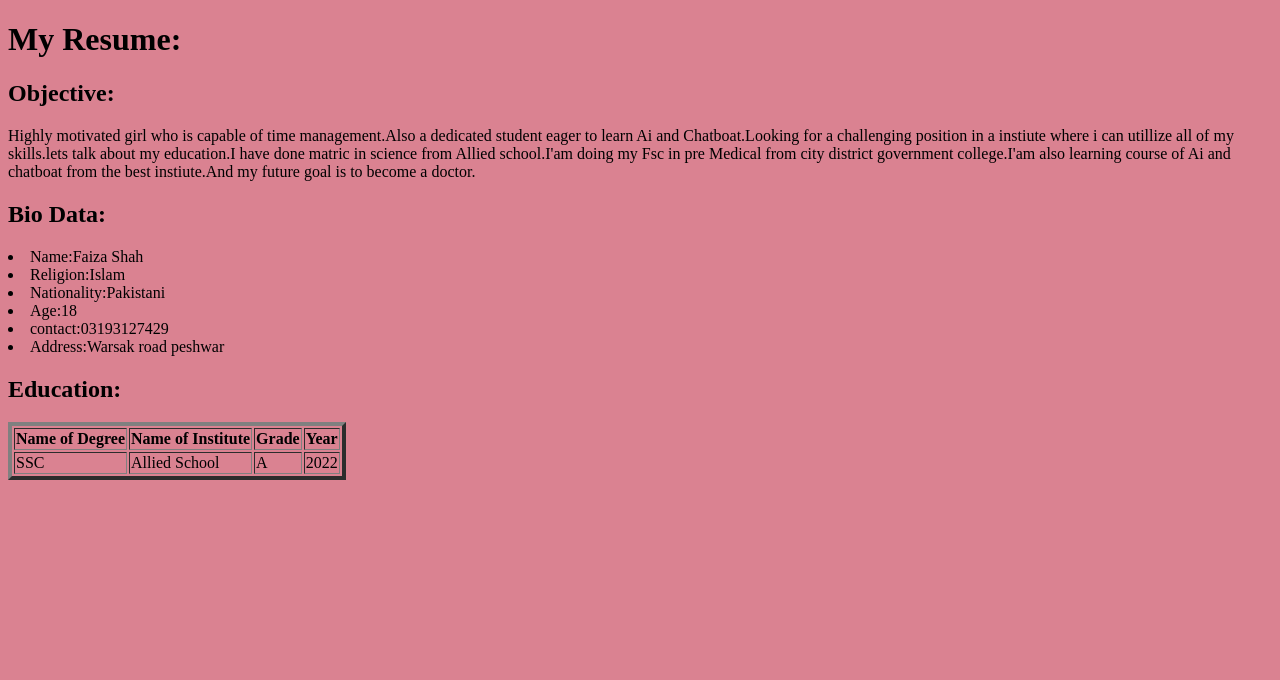
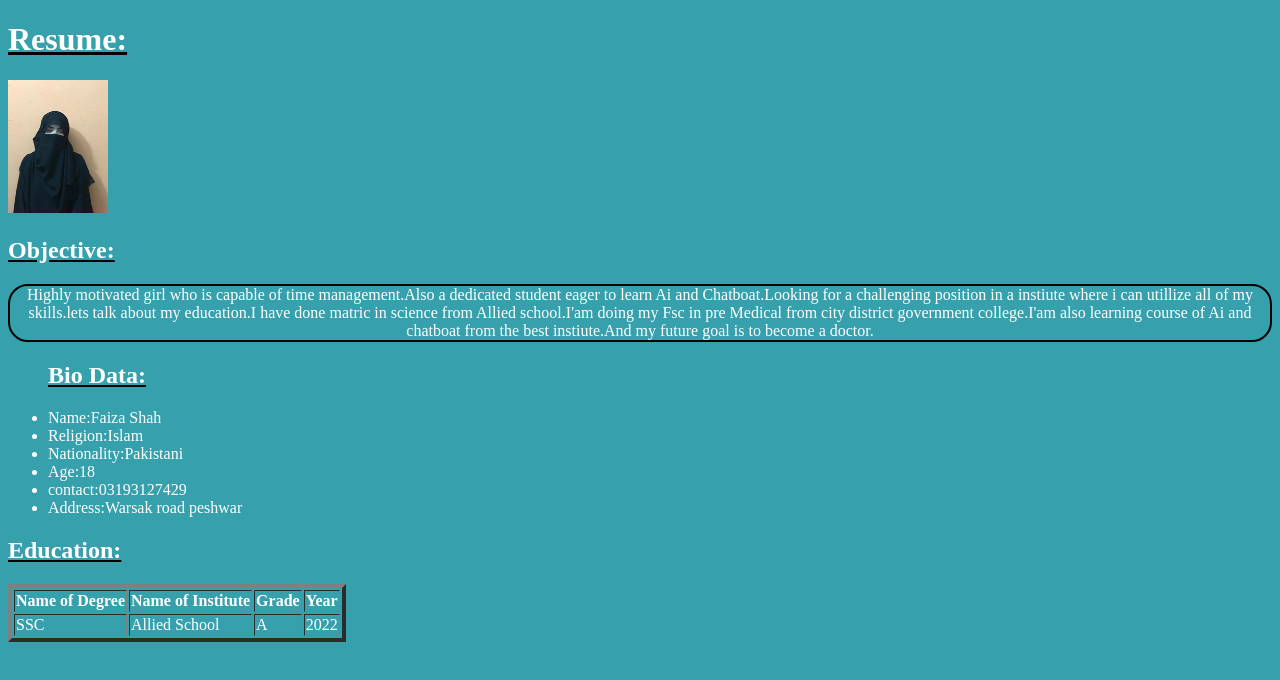
Before and after one commit to 1faiza2/maxpayne, a plain HTML site: page index.html in a window 1280 px wide. Drawn offline with Linux system fonts and the light colour scheme.

Commit message:
my second css

```diff
--- a/index.html
+++ b/index.html
@@ -13,40 +13,47 @@
 </head>
 <body>
 
-<h1>My Resume:</h1>
+<h1 class="R"> Resume:</h1>
 
-<h2>Objective:</h2>
+<img class="faiza"
+ src="./WhatsApp Image 2023-09-28 at 10.43.15.jpg" alt="">
 
-<p>Highly motivated girl who is capable of time management.Also a dedicated student eager to learn Ai and Chatboat.Looking for a  challenging position in a instiute  where i can utillize all of my skills.lets talk about my education.I have done matric in science from Allied school.I'am doing my Fsc in pre Medical from  city  district government college.I'am also learning course of Ai and chatboat from the best instiute.And my future goal is to become a doctor. </p>
 
-<h2>Bio Data:</h2>
-<li>Name:Faiza Shah</li>
-<li>Religion:Islam</li>
-<li>Nationality:Pakistani</li>
-<li>Age:18</li>
-<li>contact:03193127429</li>
-<li>Address:Warsak road peshwar</li>
 
-</ul>
 
-<h2>Education:</h2>
+<h2 class="O">Objective:</h2>
+
+<p class="P">Highly motivated girl who is capable of time management.Also a dedicated student eager to learn Ai and Chatboat.Looking for a  challenging position in a instiute  where i can utillize all of my skills.lets talk about my education.I have done matric in science from Allied school.I'am doing my Fsc in pre Medical from  city  district government college.I'am also learning course of Ai and chatboat from the best instiute.And my future goal is to become a doctor. </p>
+<ul>
+  <h2 class="B">Bio Data:</h2>
+  <li class="L">Name:Faiza Shah</li>
+  <li class="L">Religion:Islam</li>
+  <li class="L">Nationality:Pakistani</li>
+  <li class="L">Age:18</li>
+  <li class="L">contact:03193127429</li>
+  <li class="L">Address:Warsak road peshwar</li>
+
+  </ul>
+
+<h2 class="E">Education:</h2>
 
 <table border="4px">
     <thead>
       <tr>
-    <th>Name of Degree</th>
-    <th>Name of Institute</th>
-    <th>Grade</th>
-    <th>Year</th>
+    <th class="T">Name of Degree</th>
+    <th class="T">Name of Institute</th>
+    <th class="T">Grade</th>
+    <th class="T">Year</th>
     </tr>
     </thead>
     <tbody>
   <tr>
-     <td>SSC</td>
-     <td>Allied School</td>
-      <td>A</td>
-      <td>2022</td>
+     <td class="d">SSC</td>
+     <td class="d">Allied School</td>
+      <td class="d">A</td>
+      <td class="d">2022</td>
 </tr>
+</table>
 
 </body>
 </html>
--- a/styles.css
+++ b/styles.css
@@ -2,5 +2,40 @@
 
 body{
 
- background-color:rgb(218, 130, 145);
+ background-color: #37A0AD;
 }
+.faiza{
+    width: 100px;
+    color: white;
+}
+.R{
+    text-decoration: underline solid black;
+    color: white;
+}
+.O{
+    text-decoration: underline solid black;
+    color: white;
+}
+.E{
+    text-decoration: underline solid black;
+    color: white;
+}
+.B{
+    color: white;
+    text-decoration: underline solid black;
+}
+.P{
+    border: 2px solid black;
+    border-radius: 20px;
+    text-align: center;
+    color: white;
+}
+.L{
+    color: white;
+}
+.d{
+    color: white;
+}
+.T{
+    color: white;
+}
```
Also changed, not shown: WhatsApp Image 2023-09-28 at 10.43.15.jpg (added).
